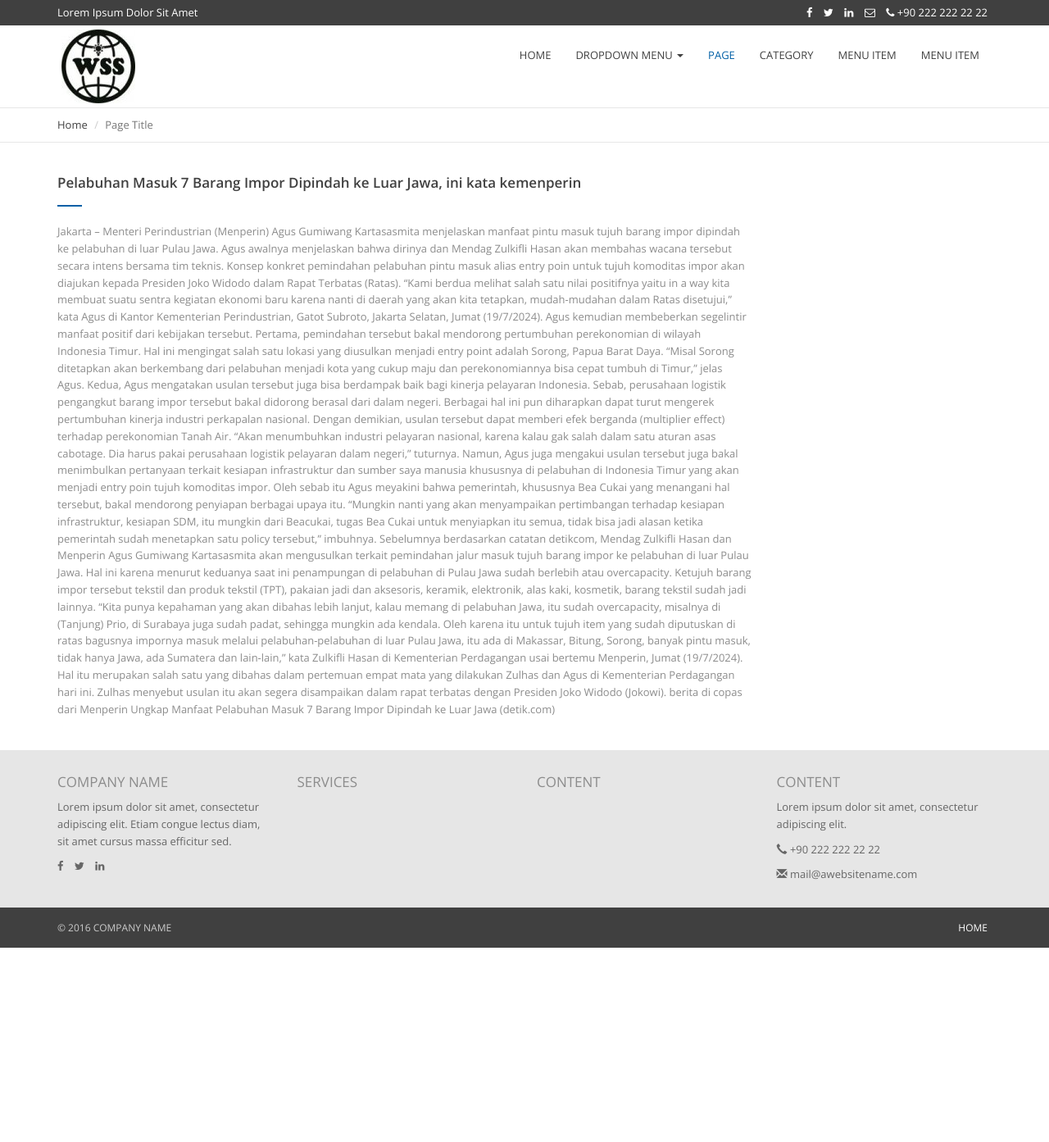
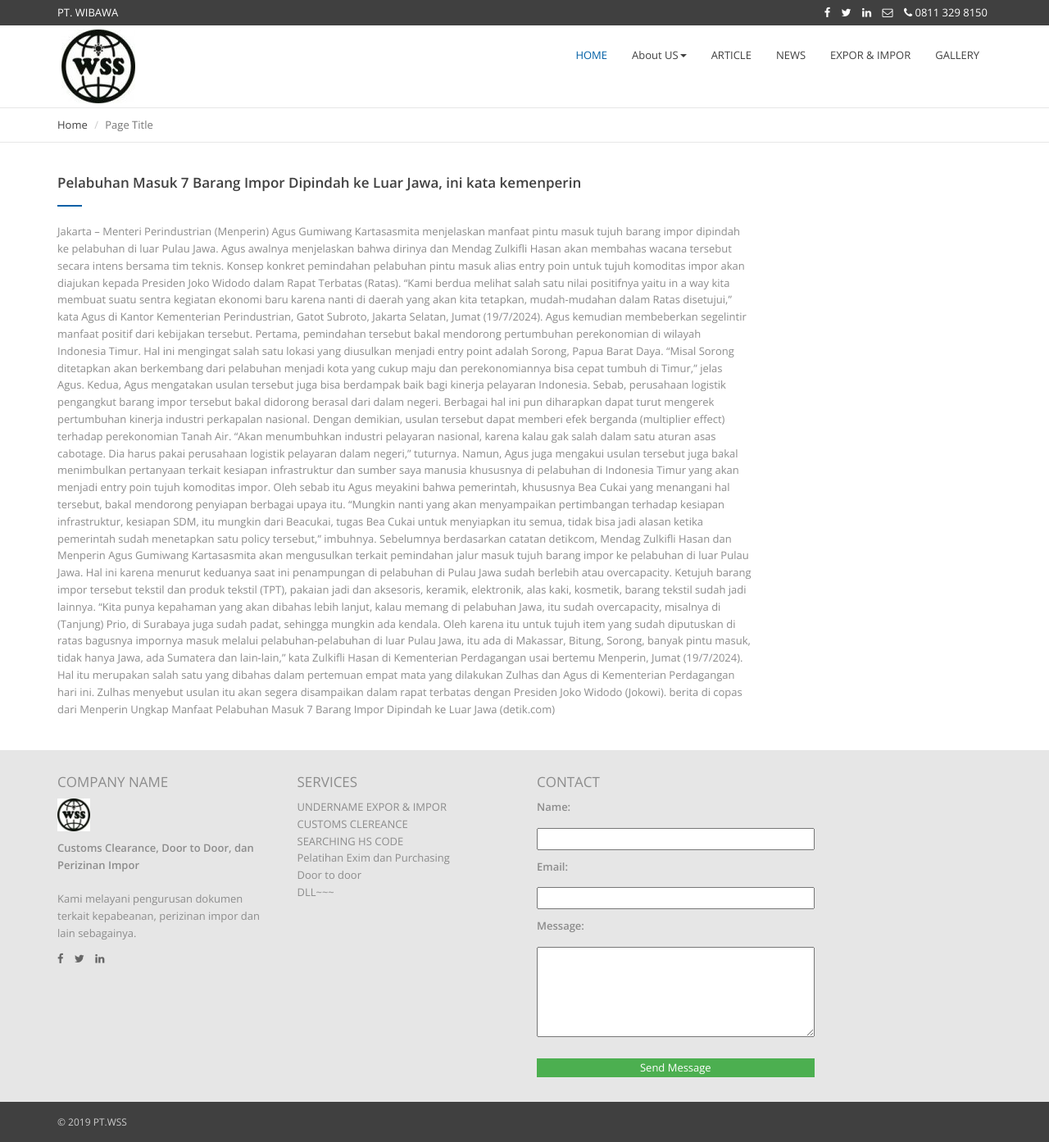
Before and after one commit to Ikhsan3022/WssWeb, a plain HTML site: page news1.html in a window 1280 px wide. Shown: the whole page at 82% size. Before the commit the page ends 1156 px from the top, so only its background shows below. Drawn offline with nearby package versions, Linux system fonts and the light colour scheme.

Commit message:
Add files via upload

```diff
--- a/news1.html
+++ b/news1.html
@@ -16,6 +16,26 @@
         <script src="https://oss.maxcdn.com/html5shiv/3.7.3/html5shiv.min.js"></script>
         <script src="https://oss.maxcdn.com/respond/1.4.2/respond.min.js"></script>
     <![endif]-->
+    <style>
+        form {
+            width: 60%;
+
+        }
+        input, textarea {
+            width: 215%;
+            /* padding: 10px; */
+            margin: 10px 0;
+        }
+        input[type="submit"] {
+            background-color: #4CAF50;
+            color: white;
+            border: none;
+            cursor: pointer;
+        }
+        input[type="submit"]:hover {
+            background-color: #45a049;
+        }
+    </style>
 </head>
 <body>
     <header class="site-header">
@@ -23,7 +43,7 @@
             <div class="container">
                 <div class="row">
                     <div class="col-sm-6">
-                        <p>Lorem Ipsum Dolor Sit Amet</p>
+                        <p>PT. WIBAWA</p>
                     </div>
                     <div class="col-sm-6">
                         <ul class="list-inline pull-right">
@@ -31,7 +51,7 @@
                             <li><a href="#"><i class="fa fa-twitter"></i></a></li>
                             <li><a href="#"><i class="fa fa-linkedin"></i></a></li>
                             <li><a href="#"><i class="fa fa-envelope-o"></i></a></li>
-                            <li><a href="tel:+902222222222"><i class="fa fa-phone"></i> +90 222 222 22 22</a></li>
+                            <li><a href="+628113298150 "><i class="fa fa-phone"></i> 0811 329 8150 </a></li>
                         </ul>
                     </div>
                 </div>
@@ -49,19 +69,19 @@
                 <!-- Collect the nav links, forms, and other content for toggling -->
                 <div class="collapse navbar-collapse" id="bs-navbar-collapse">
                     <ul class="nav navbar-nav main-navbar-nav">
-                        <li><a href="index.html" title="">HOME</a></li>
+                        <li class="active"><a href="index.html" title="">HOME</a></li>
                         <li class="dropdown">
-                            <a href="#" title="" class="dropdown-toggle" data-toggle="dropdown" role="button" aria-haspopup="true" aria-expanded="false">DROPDOWN MENU <span class="caret"></span></a>
+                            <a href="#" title="" class="dropdown-toggle" data-toggle="dropdown" role="button" aria-haspopup="true" aria-expanded="false">About US<span class="caret"></span></a>
                             <ul class="dropdown-menu">
-                                <li><a href="#" title="">SUB MENU 1</a></li>
-                                <li><a href="#" title="">SUB MENU 2</a></li>
-                                <li><a href="#" title="">SUB MENU 3</a></li>
+                                <li><a href="page.html" title="">ABOUT US</a></li>
+                                <li><a href="contact.html" title="">CONTACT US</a></li>
+                                <li><a href="#" title="">JOB VACANCY</a></li>
                             </ul>
                         </li>
-                        <li class="active"><a href="page.html" title="">PAGE</a></li>
-                        <li><a href="category.html" title="">CATEGORY</a></li>
-                        <li><a href="#" title="">MENU ITEM</a></li>
-                        <li><a href="#" title="">MENU ITEM</a></li>
+                        <li><a href="#" title="">ARTICLE</a></li>
+                        <li><a href="news1.html" title="">NEWS</a></li>
+                        <li><a href="expor.html" title="">EXPOR & IMPOR</a></li>
+                        <li><a href="galerry.html" title="">GALLERY</a></li>
                     </ul>
                 </div><!-- /.navbar-collapse -->
 				<!-- END MAIN NAVIGATION -->
@@ -137,46 +157,48 @@
     <footer class="site-footer">
         <div class="container">
             <div class="row">
-                <div class="col-md-3 col-sm-6 fbox">
+                <div class="col-md-3 col-sm-6 col-xs-12 fbox">
                     <h4>COMPANY NAME</h4>
-                    <p class="text">Lorem ipsum dolor sit amet, consectetur adipiscing elit. Etiam congue lectus diam, sit amet cursus massa efficitur sed. </p>
+                    <p><img src="img/logo.jpg" height="40px" width="40px"></p>
+                    <strong class="text">Customs Clearance, Door to Door, dan Perizinan Impor</strong>
+                    <br>
+                    <br>
+                    <p> Kami melayani pengurusan dokumen terkait kepabeanan, perizinan impor dan lain sebagainya.</p>
                     <ul class="list-inline">
                         <li><a href="#"><i class="fa fa-facebook"></i></a></li>
                         <li><a href="#"><i class="fa fa-twitter"></i></a></li>
                         <li><a href="#"><i class="fa fa-linkedin"></i></a></li>
                     </ul>
                 </div>
-                <div class="col-md-3 col-sm-6 fbox">
+                <div class="col-md-3 col-sm-6 col-xs-12 fbox">
                     <h4>SERVICES</h4>
-                    <ul class="big">
-                        <!-- <li><a href="#" title="">Title One</a></li>
-                        <li><a href="#" title="">Title Two</a></li>
-                        <li><a href="#" title="">Title Three</a></li>
-                        <li><a href="#" title="">Title Four</a></li>
-                        <li><a href="#" title="">Title Five</a></li>
-                        <li><a href="#" title="">Title Six</a></li>
-                        <li><a href="#" title="">Title Seven</a></li>
-                        <li><a href="#" title="">Title Eight</a></li> -->
+                    <ul>
+                        <li>UNDERNAME EXPOR & IMPOR</li>
+                        <li>CUSTOMS CLEREANCE</li>
+                        <li>SEARCHING HS CODE</li>
+                        <li>Pelatihan Exim dan Purchasing</li>
+                        <li>Door to door</li>
+                        <li>DLL~~~</li>
                     </ul>
                 </div>
-                <div class="col-md-3 col-sm-6 fbox">
-                    <h4>CONTENT</h4>
-                    <ul class="big">
-                        <!-- <li><a href="#" title="">Title One</a></li>
-                        <li><a href="#" title="">Title Two</a></li>
-                        <li><a href="#" title="">Title Three</a></li>
-                        <li><a href="#" title="">Title Four</a></li>
-                        <li><a href="#" title="">Title Five</a></li>
-                        <li><a href="#" title="">Title Six</a></li>
-                        <li><a href="#" title="">Title Seven</a></li>
-                        <li><a href="#" title="">Title Eight</a></li> -->
-                    </ul>
+                <div class="col-md-3 col-sm-6 col-xs-12 fbox">
+                    <h4>CONTACT</h4>
+                    <form id="whatsappForm">
+                        <label for="name">Name:</label>
+                        <input type="text" id="name" name="name" required>
+                        <br>
+                        <label for="email">Email:</label>
+                        <input type="email" id="email" name="email" required>
+                        <br>
+                        <label for="message">Message:</label>
+                        <textarea id="message" name="message" rows="5" required></textarea>
+
+                        <input type="submit" value="Send Message">
+                    </form>
                 </div>
-                <div class="col-md-3 col-sm-6 fbox">
-                    <h4>CONTENT</h4>
-                    <p class="text">Lorem ipsum dolor sit amet, consectetur adipiscing elit.</p>
-                    <p><a href="tel:+902222222222"><span class="glyphicon glyphicon-earphone" aria-hidden="true"></span> +90 222 222 22 22</a></p>
-                    <p><a href="mailto:iletisim@agrisosgb.com"><span class="glyphicon glyphicon-envelope" aria-hidden="true"></span> mail@awebsitename.com</a></p>
+                <div class="col-md-3 col-sm-6 col-xs-12 fbox">
+                    <!--Ape isis opo ga roh  -->
+
                 </div>
             </div>
         </div>
@@ -184,12 +206,12 @@
             <div class="container">
                 <div class="row">
                     <div class="col-md-4">
-                        <p class="pull-left">&copy; 2016 COMPANY NAME</p>
+                        <p class="pull-left">&copy; 2019 PT.WSS</p>
                     </div>
                     <div class="col-md-8">
                         <ul class="list-inline navbar-right">
-                            <li><a href="#">HOME</a></li>
-                            <!-- <li><a href="#">MENU ITEM</a></li>
+                            <!-- <li><a href="#">HOME</a></li>
+                            <li><a href="#">MENU ITEM</a></li>
                             <li><a href="#">MENU ITEM</a></li>
                             <li><a href="#">MENU ITEM</a></li>
                             <li><a href="#">MENU ITEM</a></li>
@@ -202,5 +224,68 @@
     </footer>
     <script src="https://ajax.googleapis.com/ajax/libs/jquery/1.12.4/jquery.min.js"></script>
     <script src="js/bootstrap.min.js"></script>
+    <script type="text/javascript">
+        $('.carousel[data-type="multi"] .item').each(function(){
+          var next = $(this).next();
+          if (!next.length) {
+            next = $(this).siblings(':first');
+          }
+          next.children(':first-child').clone().appendTo($(this));
+
+          for (var i=0;i<4;i++) {
+            next=next.next();
+            if (!next.length) {
+                next = $(this).siblings(':first');
+            }
+
+            next.children(':first-child').clone().appendTo($(this));
+          }
+        });
+    </script>
+    <script>
+        let currentSlide = 0;
+        const slides = document.querySelectorAll('.hero_slide');
+        const totalSlides = slides.length;
+
+        function showSlide(index) {
+            slides.forEach((slide, i) => {
+                slide.classList.remove('active');
+                if (i === index) {
+                    slide.classList.add('active');
+                }
+            });
+        }
+
+        function nextSlide() {
+            currentSlide = (currentSlide + 1) % totalSlides;
+            showSlide(currentSlide);
+        }
+
+        // Change slide every 5 seconds
+        setInterval(nextSlide, 5000);
+
+
+
+        document.getElementById('whatsappForm').addEventListener('submit', function(e) {
+            e.preventDefault();
+
+            // Ambil data dari form
+            var name = document.getElementById('name').value;
+            var email = document.getElementById('email').value;
+            var message = document.getElementById('message').value;
+
+            // Format pesan untuk WhatsApp
+            var whatsappMessage = "Hello, my name is " + name + ".\nEmail: " + email + "\nMessage: " + message;
+
+            // Ganti dengan nomor WhatsApp tujuan (dengan kode negara, tanpa tanda +)
+            var phoneNumber = "62816534177";
+
+            // Buat URL WhatsApp
+            var whatsappURL = "https://wa.me/" + phoneNumber + "?text=" + encodeURIComponent(whatsappMessage);
+
+            // Redirect ke WhatsApp
+            window.open(whatsappURL, '_blank');
+        });
+    </script>
 </body>
 </html>
```
